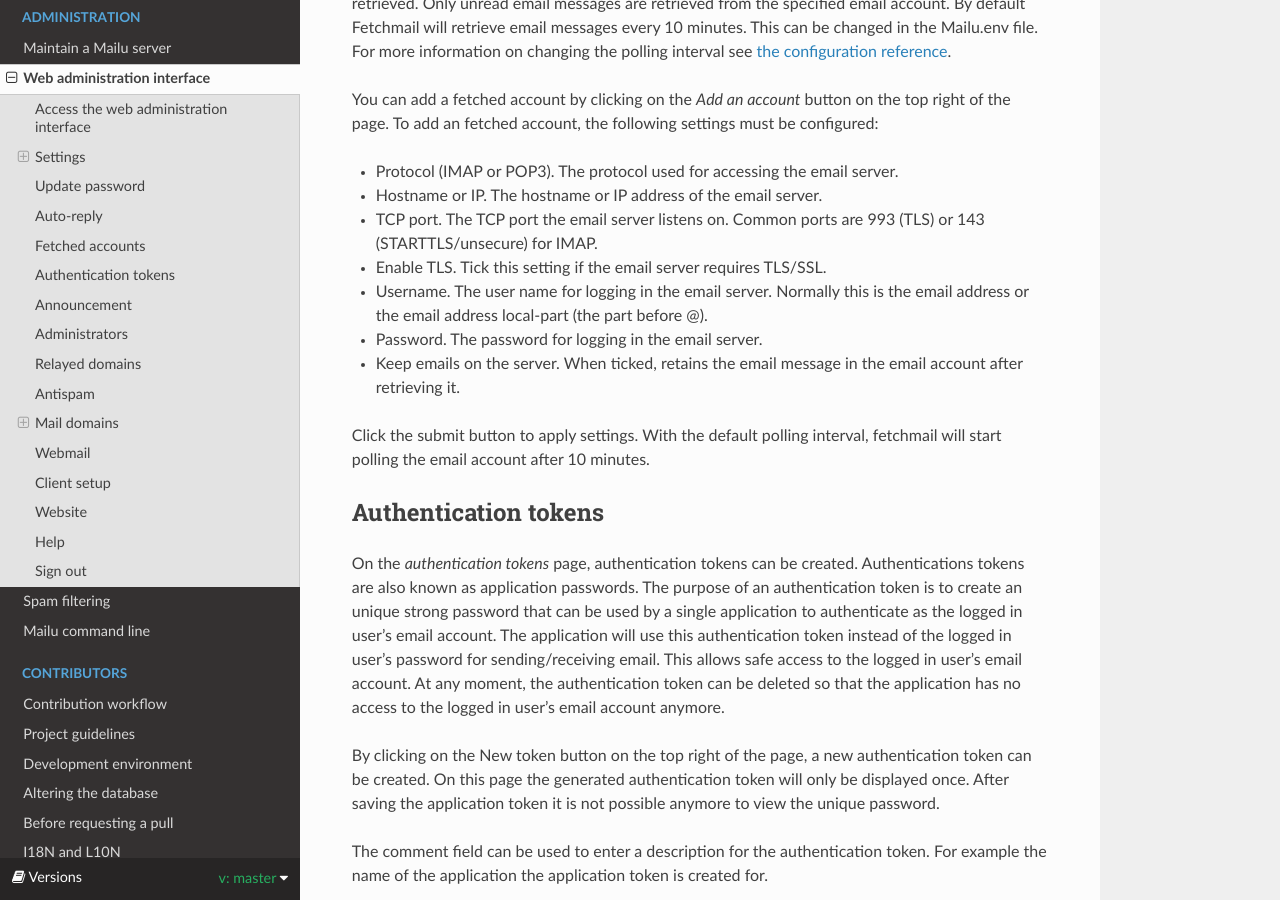
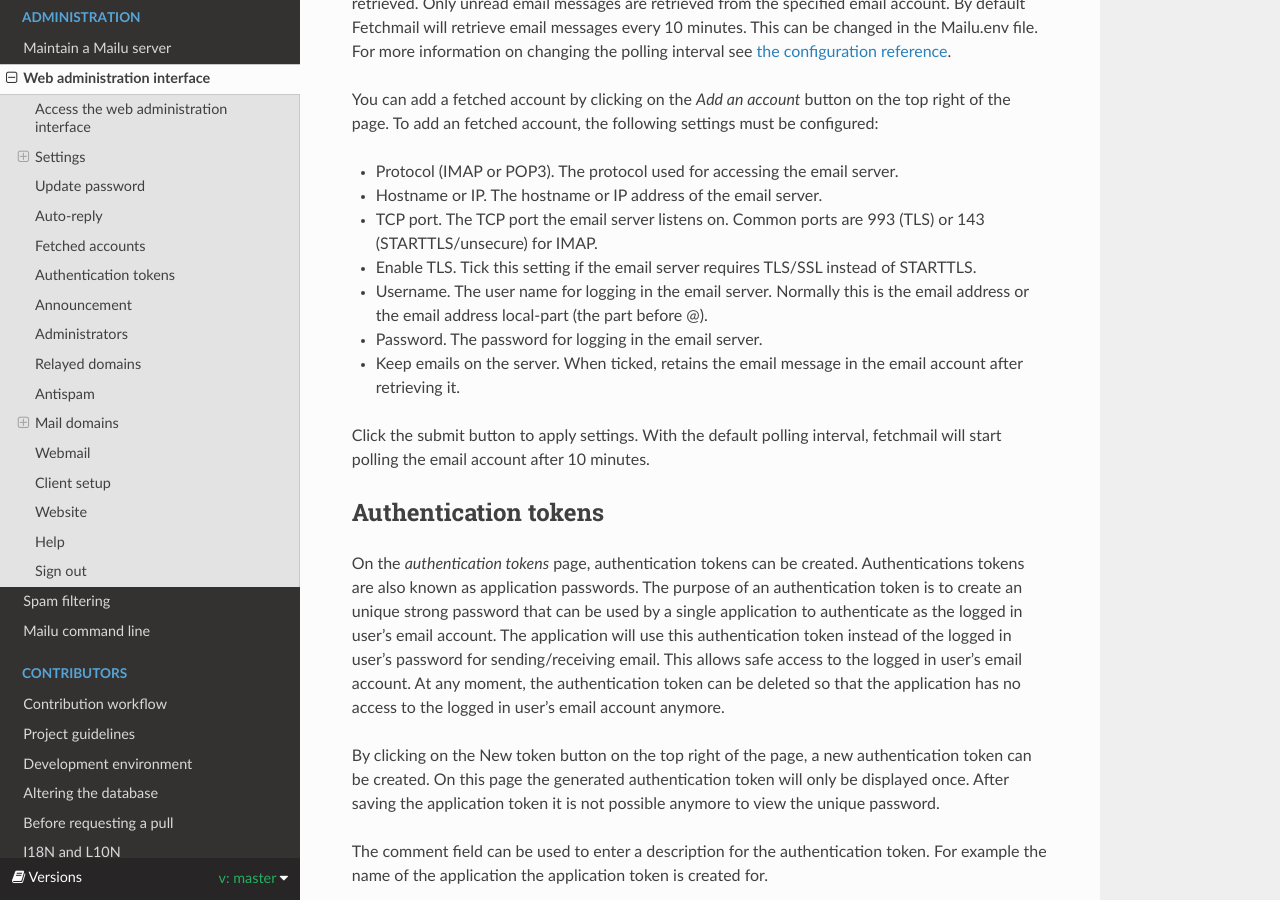
Before and after one commit to WillingDev0812/Mail-Management-Tool, a Sphinx documentation site: the page built from docs/webadministration.rst, in a window 1280 px wide and 900 px high, scrolled down 2998 px. Built offline with Sphinx 7.4.7 and the Read the Docs theme 2.0.0, drawn with Linux system fonts in a browser that asks for light colours; formulas are drawn with MathJax 3.

Commit message:
Update docs/webadministration.rst
additional clarification

Co-authored-by: lub <github@lubiland.de>

```diff
--- a/docs/webadministration.rst
+++ b/docs/webadministration.rst
@@ -147,7 +147,7 @@ You can add a fetched account by clicking on the `Add an account` button on the
 
 * TCP port. The TCP port the email server listens on. Common ports are 993 (TLS) or 143 (STARTTLS/unsecure) for IMAP.
 
-* Enable TLS. Tick this setting if the email server requires TLS/SSL.
+* Enable TLS. Tick this setting if the email server requires TLS/SSL instead of STARTTLS.
 
 * Username. The user name for logging in the email server. Normally this is the email address or the email address local-part (the part before @).
 
```
